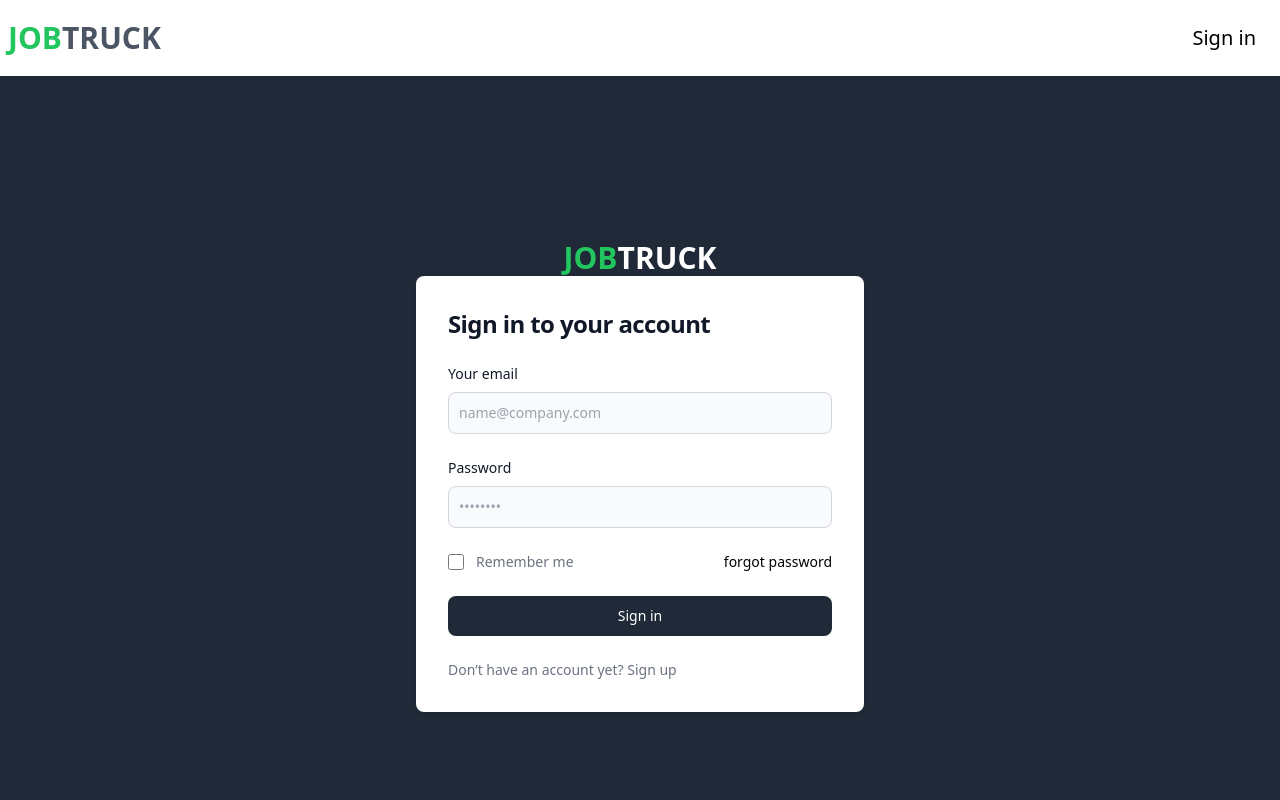
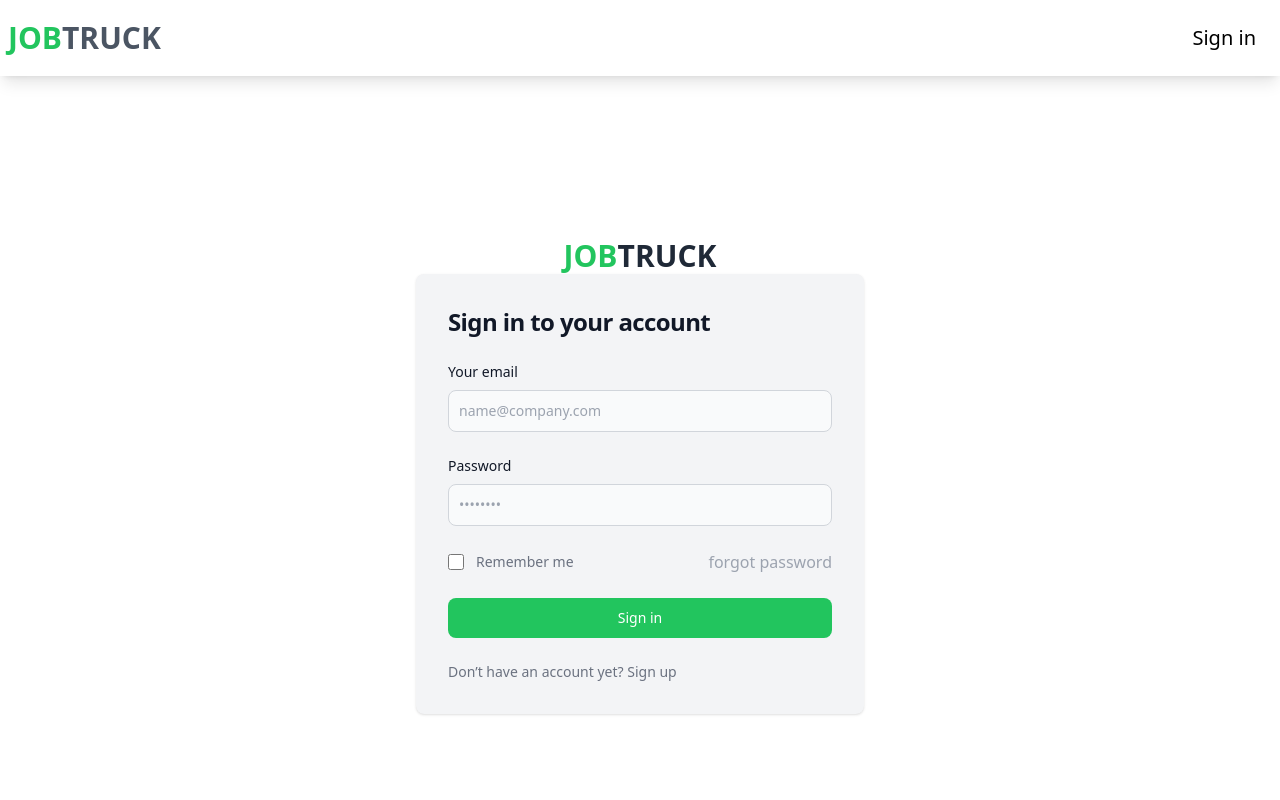
Before and after one commit to AniketS01/jobtruck-frontend, a React (Create React App) app: page /jobtruck-frontend/signin in a window 1280 px wide. Shown: the top 800 px of the page. Built offline with nearby package versions, Linux system fonts and the light colour scheme; no server answers; what tw-elements would draw is missing.

Commit message:
ui fixes

```diff
--- a/src/pages/SignIn.js
+++ b/src/pages/SignIn.js
@@ -19,12 +19,12 @@ const SignIn = () => {
 		}
 	};
 	return (
-		<section class='bg-gray-50 dark:bg-gray-900'>
-			<div class='flex flex-col items-center justify-center px-6 py-8 mx-auto h-screen lg:py-0 bg-gray-800'>
-				<p className='text-3xl text-white font-bold'>
+		<section class=' dark:bg-gray-900'>
+			<div class='flex flex-col items-center justify-center px-6 py-8 mx-auto h-screen lg:py-0'>
+				<p className='text-3xl text-gray-800 font-bold'>
 					<span className='text-green-500'>JOB</span>TRUCK
 				</p>
-				<div class='w-full bg-white rounded-lg shadow dark:border md:mt-0 sm:max-w-md xl:p-0 dark:bg-gray-800 dark:border-gray-700'>
+				<div class='w-full bg-gray-100 rounded-lg shadow dark:border md:mt-0 sm:max-w-md xl:p-0 dark:bg-gray-800 dark:border-gray-700'>
 					<div class='p-6 space-y-4 md:space-y-6 sm:p-8'>
 						<h1 class='text-xl font-bold leading-tight tracking-tight text-gray-900 md:text-2xl dark:text-white'>
 							Sign in to your account
@@ -81,14 +81,16 @@ const SignIn = () => {
 										</label>
 									</div>
 								</div>
-								<a class='text-sm font-medium text-primary-600 hover:underline dark:text-primary-500'>
+								<Link
+									to={{ pathname: '/forgotpassword' }}
+									class='font-medium text-primary-600 hover:underline dark:text-primary-500 text-gray-400'>
 									forgot password
-								</a>
+								</Link>
 							</div>
 							<button
 								type='submit'
 								onClick={handleSubmit}
-								class='w-full text-white bg-primary-600 hover:bg-primary-700 focus:ring-4 focus:outline-none focus:ring-primary-300 font-medium rounded-lg text-sm px-5 py-2.5 text-center dark:bg-primary-600 dark:hover:bg-primary-700 dark:focus:ring-primary-800 bg-gray-800'>
+								class='w-full text-white bg-primary-600 hover:bg-primary-700 focus:ring-4 focus:outline-none focus:ring-primary-300 font-medium rounded-lg text-sm px-5 py-2.5 text-center dark:bg-primary-600 dark:hover:bg-primary-700 dark:focus:ring-primary-800 bg-green-500'>
 								Sign in
 							</button>
 							<p class='text-sm font-light text-gray-500 dark:text-gray-400'>
--- a/src/pages/Signup.js
+++ b/src/pages/Signup.js
@@ -38,12 +38,12 @@ const Signup = () => {
 	};
 
 	return (
-		<section class='bg-gray-50 dark:bg-gray-900'>
-			<div class='flex flex-col items-center justify-center px-6 py-8 mx-auto h-screen lg:py-0 bg-gray-800'>
-				<p className='text-3xl text-white font-bold'>
+		<section class=' dark:bg-gray-900'>
+			<div class='flex flex-col items-center justify-center px-6 py-8 mx-auto h-screen lg:py-0'>
+				<p className='text-3xl text-gray-800 font-bold'>
 					<span className='text-green-500'>JOB</span>TRUCK
 				</p>
-				<div class='w-full bg-white rounded-lg shadow dark:border md:mt-0 sm:max-w-md xl:p-0 dark:bg-gray-800 dark:border-gray-700'>
+				<div class='w-full bg-gray-100 rounded-lg shadow dark:border md:mt-0 sm:max-w-md xl:p-0 dark:bg-gray-800 dark:border-gray-700'>
 					<div class='p-6 space-y-4 md:space-y-6 sm:p-8'>
 						<h1 class='text-xl font-bold leading-tight tracking-tight text-gray-900 md:text-2xl dark:text-white'>
 							Register your account
@@ -121,8 +121,8 @@ const Signup = () => {
 							<button
 								type='submit'
 								onClick={handleSubmit}
-								class='w-full text-white bg-primary-600 hover:bg-primary-700 focus:ring-4 focus:outline-none focus:ring-primary-300 font-medium rounded-lg text-sm px-5 py-2.5 text-center dark:bg-primary-600 dark:hover:bg-primary-700 dark:focus:ring-primary-800 bg-gray-800'>
-								Sign in
+								class='w-full text-white bg-primary-600 hover:bg-primary-700 focus:ring-4 focus:outline-none focus:ring-primary-300 font-medium rounded-lg text-sm px-5 py-2.5 text-center dark:bg-primary-600 dark:hover:bg-primary-700 dark:focus:ring-primary-800 bg-green-500'>
+								Sign up
 							</button>
 							<p class='text-sm font-light text-gray-500 dark:text-gray-400'>
 								Already have an account?{' '}
```
